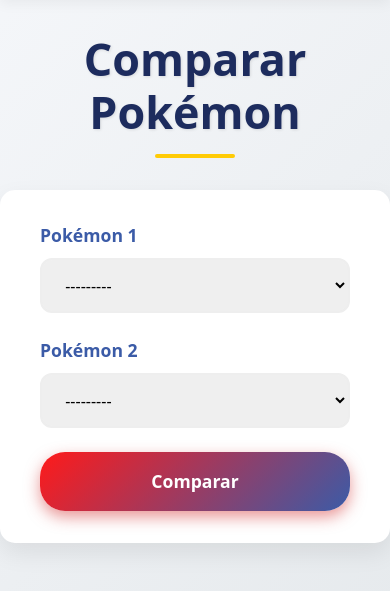
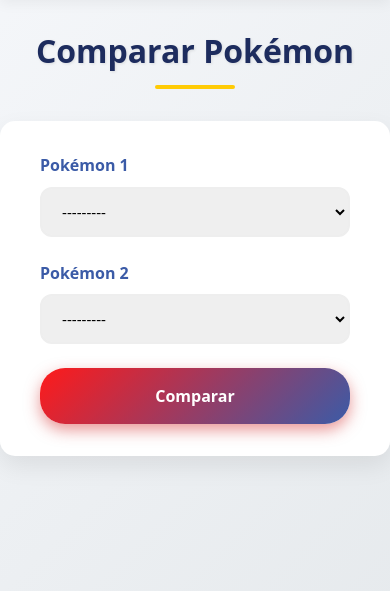
Before and after one commit to JesusGG208/infokedex, a Django app: page /compare/ in a window 390 px wide. Shown: the part 64-655 px from the top of the page. Run offline with Django 5.2, Linux system fonts and the light colour scheme; data comes from the database, SQL or seed files in the repository; both versions use the stored data as it was after the commit.

Commit message:
compare listo

```diff
--- a/compare/static/compare.css
+++ b/compare/static/compare.css
@@ -227,30 +227,51 @@ form {
 }
 
 /* Responsive */
-@media (max-width: 900px) {
-    .content-wrapper {
-        flex-direction: column;
+@media (max-width: 768px) {
+        h1 {
+        font-size: 2rem;
+        margin-bottom: 1.5rem;
     }
 
-    form {
-        flex: 1 1 100%;
-        max-width: 100%;
-        margin-bottom: 2rem;
-    }
-
-    .right-side {
-        flex: 1 1 100%;
+    .winner-announcement h2 {
+        font-size: 1.8rem;
+        padding: 0 1rem;
+        word-break: break-word;
     }
 
     .comparison-result {
         flex-direction: column;
-        gap: 3rem;
+        gap: 2rem;
     }
 
     .pokemon-column {
-        flex: 1 1 100%;
-        max-width: 400px;
+        width: 90%;
+        padding: 1.5rem 1rem;
         margin: 0 auto;
+    }
+
+    .pokemon-column h3 {
+        font-size: 1.5rem;
+    }
+
+    .pokemon-column ul {
+        font-size: 1rem;
+    }
+
+    .form-group label {
+        font-size: 1rem;
+    }
+
+    .form-group select,
+    .form-group input[type="text"],
+    .form-group input[type="search"] {
+        font-size: 0.95rem;
+        padding: 0.75rem 1rem;
+    }
+
+    .btn-primary {
+        font-size: 1rem;
+        padding: 0.9rem 2rem;
     }
 }
 
```
Also changed, not shown: db.sqlite3.
